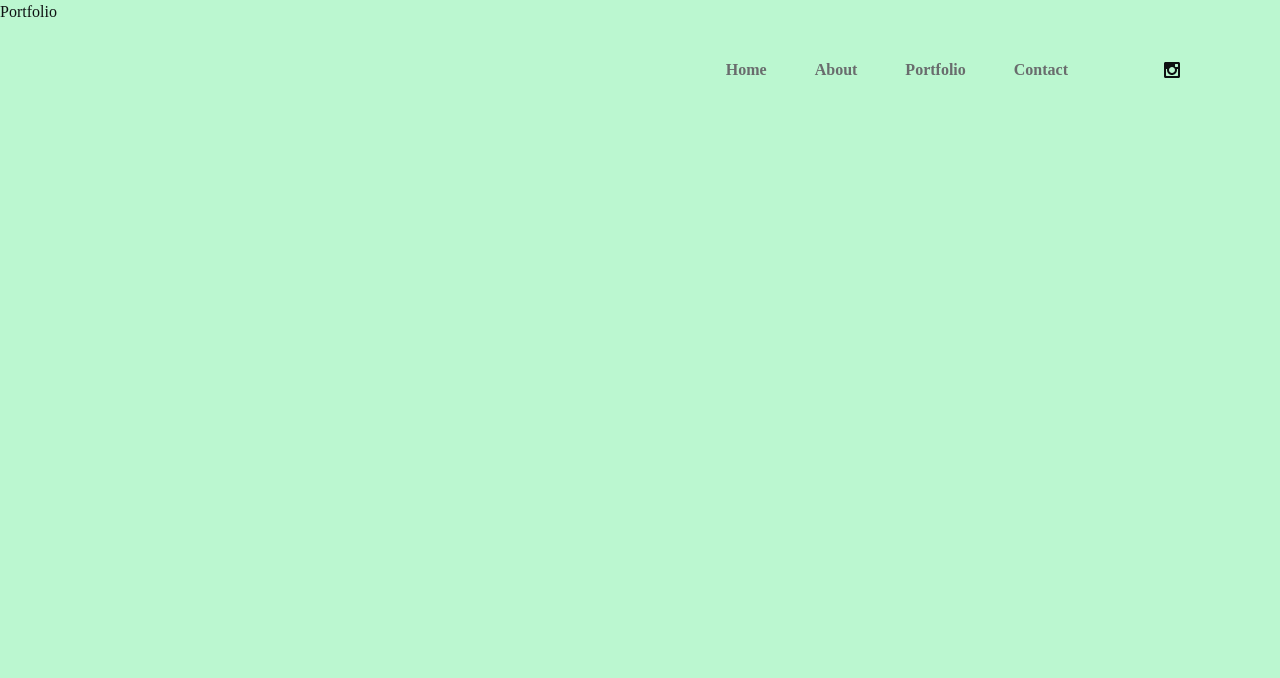
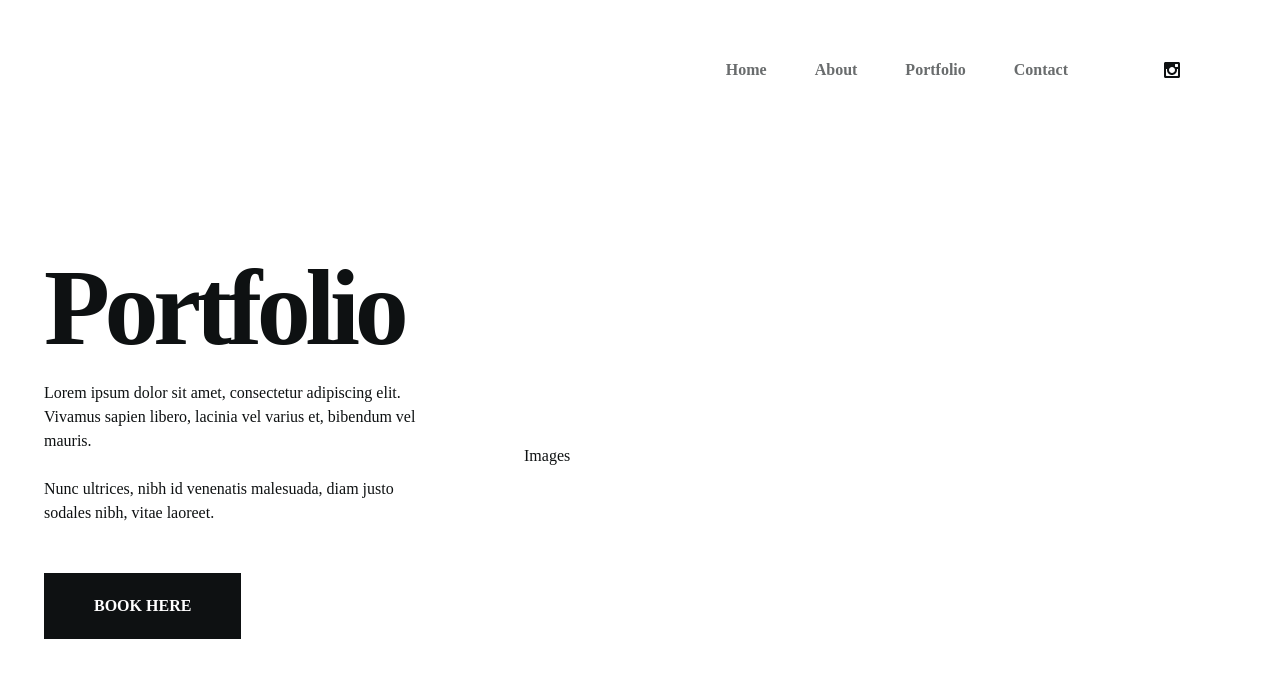
Before and after one commit to LewisMurray00/photography_template, a React (Create React App) app: page /portfolio in a window 1280 px wide. Shown: the top 678 px of the page. Built offline with nearby package versions, Linux system fonts and the light colour scheme; the HTML template or start-up script is replaced by a standard one.

Commit message:
Started work on the portfolio section

```diff
--- a/src/Pages/Portfolio.js
+++ b/src/Pages/Portfolio.js
@@ -1,9 +1,47 @@
-import React from 'react'
+import React from 'react';
+
+// import images
+import Image1 from '../Img/Portfolio/portfolio (1).png';
+import Image2 from '../Img/Portfolio/portfolio (2).png';
+import Image3 from '../Img/Portfolio/portfolio (3).png';
+import Image4 from '../Img/Portfolio/portfolio (4).png';
+import Image5 from '../Img/Portfolio/portfolio (5).png';
+import Image6 from '../Img/Portfolio/portfolio (6).png';
+
+// import link
+import { Link } from 'react-router-dom';
 
 const Portfolio = () => {
   return (
-    <section className='section bg-green-200'>
-      Portfolio
+    <section className='section'>
+
+      <div className='container mx-auto h-full relative'>
+
+        <div className='flex flex-col lg:flex-row h-full items-center justify-start gap-x-24 text-center lg:text-left pt-24 lg:pt-36 pb-8'>
+          {/* Text */}
+          <div className='flex flex-col lg:items-start'>
+            <h1 className='h1'> Portfolio </h1>
+            <p className='mb-12 max-w-sm' >
+              Lorem ipsum dolor sit amet,
+              consectetur adipiscing elit.
+              Vivamus sapien libero,
+              lacinia vel varius et,
+              bibendum vel mauris.
+              <br />
+              <br />
+              Nunc ultrices, nibh id venenatis malesuada,
+              diam justo sodales nibh,
+              vitae laoreet.
+            </p>
+            <Link to={'/contact'} className='btn mb-[30px] mx-auto lg:mx-0' >Book here</Link>
+          </div>
+
+          {/* Images */}
+          <div>Images</div>
+        </div>
+
+      </div>
+
     </section>
   )
 }
```
